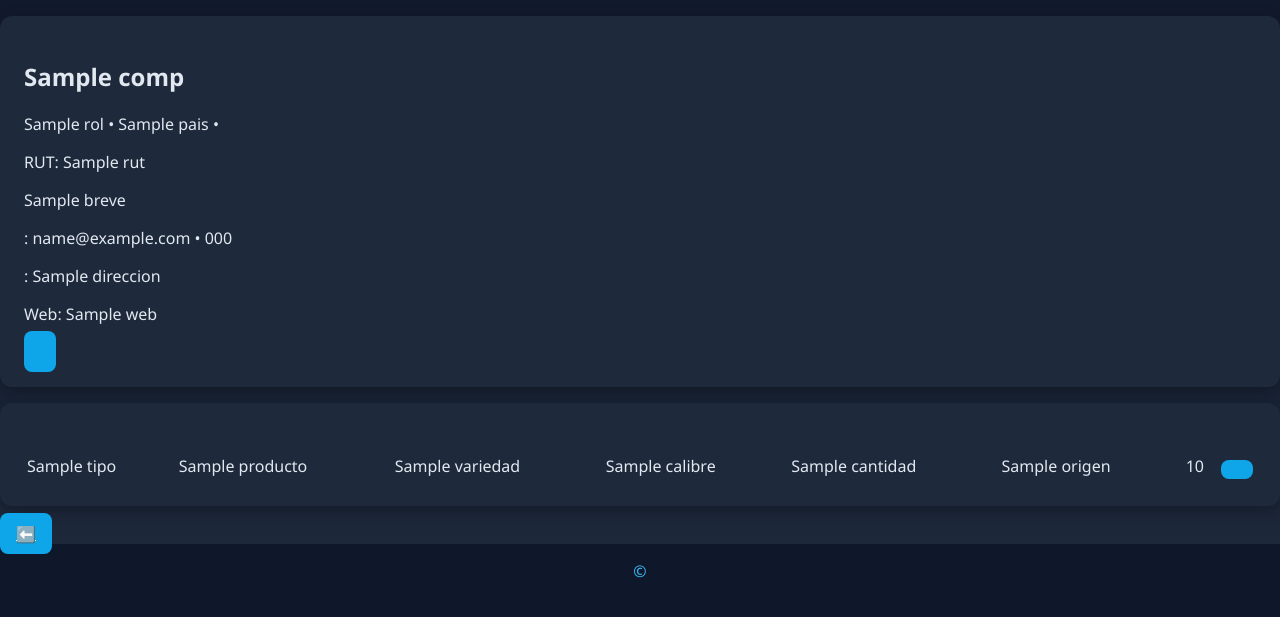
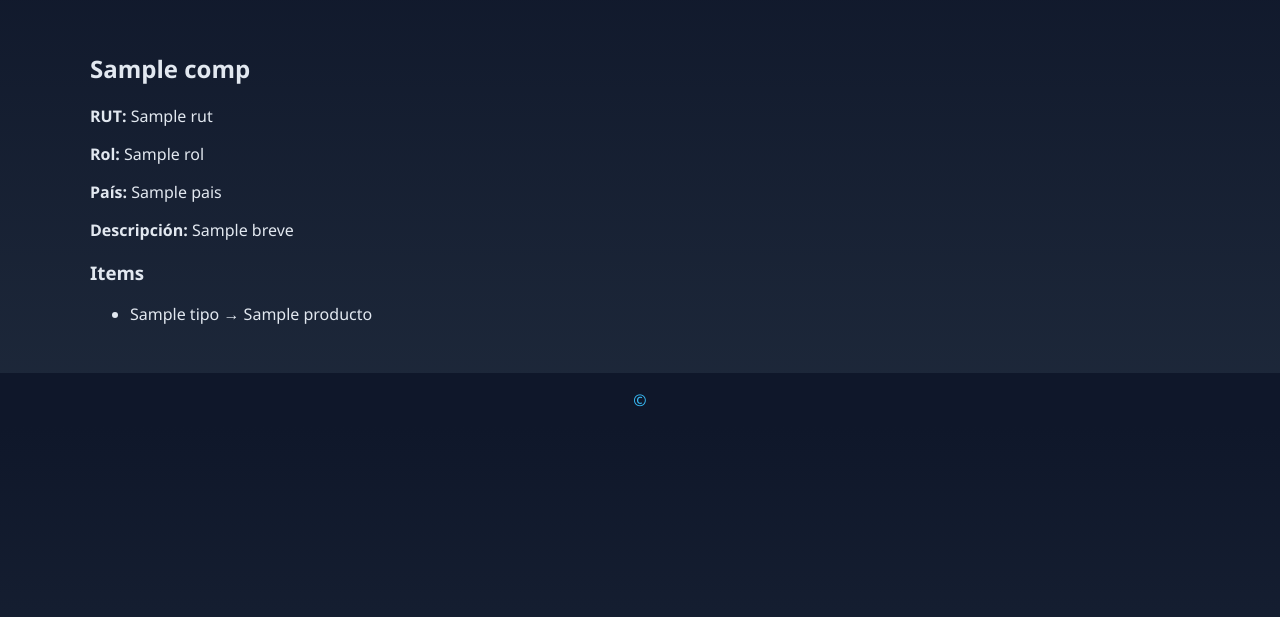
Before and after one commit to crhistopher09ponce04-art/Window-Shopping, a Flask app: template templates/empresa.html in a window 1280 px wide. Shown: the part 78-695 px from the top of the page. Run offline with Flask 3, Linux system fonts and the light colour scheme; the template is opened without the code that fills it: most values are stand-ins (such as "Sample title", 1, 10 or a date in 2020).

Commit message:
Update empresa.html

```diff
--- a/templates/empresa.html
+++ b/templates/empresa.html
@@ -1,92 +1,17 @@
 {% extends "base.html" %}
 {% block content %}
-<div class="card">
-  <h2>{{ comp.nombre if not es_user else comp.empresa }}</h2>
-  <p class="mt-1">
-    <span class="badge">{{ comp.rol }}</span> • {{ comp.pais }}
-    {% if comp.perfil_tipo=='servicios' %}
-      • {{ t("Servicios", "Services", "服務") }}
-    {% else %}
-      • {{ t("Compra/Venta", "Buy/Sell", "買賣") }}
-    {% endif %}
-  </p>
-  <p>RUT: {{ comp.rut or "-" }}</p>
+<div class="container">
+    <h2>{{ comp.nombre }}</h2>
+    <p><b>RUT:</b> {{ comp.rut }}</p>
+    <p><b>Rol:</b> {{ comp.rol }}</p>
+    <p><b>País:</b> {{ comp.pais }}</p>
+    <p><b>Descripción:</b> {{ comp.breve }}</p>
 
-  {% if comp.breve %}
-    <p class="mt-1">{{ comp.breve }}</p>
-  {% else %}
-    <p class="mt-1">{{ comp.descripcion }}</p>
-  {% endif %}
-
-  <div class="mt-2">
-    <p>{{ t("Contacto", "Contact", "聯絡") }}: {{ comp.email or "-" }} • {{ comp.telefono or "-" }}</p>
-    <p>{{ t("Dirección", "Address", "地址") }}: {{ comp.direccion or "-" }}</p>
-    {% if comp.web %}<p>Web: {{ comp.web }}</p>{% endif %}
-  </div>
-
-  <div class="mt-2">
-    <a class="btn btn-secondary" href="{{ url_for('ayuda') }}">{{ t("Enviar mensaje", "Send message", "發送訊息") }}</a>
-  </div>
+    <h3>Items</h3>
+    <ul>
+        {% for item in comp.items %}
+            <li>{{ item.tipo|capitalize }} → {{ item.get("producto", item.get("servicio")) }}</li>
+        {% endfor %}
+    </ul>
 </div>
-
-{% if comp.items and comp.items|length>0 %}
-  <div class="card">
-    <h3>{{ t("Detalles", "Details", "明細") }}</h3>
-    <table class="table mt-2">
-      <thead>
-        <tr>
-          {% if comp.perfil_tipo=='servicios' %}
-            <th>{{ t("Servicio", "Service", "服務") }}</th>
-            <th>{{ t("Capacidad", "Capacity", "容量") }}</th>
-            <th>{{ t("Ubicación", "Location", "位置") }}</th>
-            <th></th>
-          {% else %}
-            <th>{{ t("Tipo", "Type", "類型") }}</th>
-            <th>{{ t("Producto", "Product", "產品") }}</th>
-            <th>{{ t("Variedad", "Variety", "品種") }}</th>
-            <th>{{ t("Calibre", "Size", "規格") }}</th>
-            <th>{{ t("Cantidad", "Quantity", "數量") }}</th>
-            <th>{{ t("Origen", "Origin", "產地") }}</th>
-            <th>{{ t("Precio", "Price", "價格") }}</th>
-            <th></th>
-          {% endif %}
-        </tr>
-      </thead>
-      <tbody>
-        {% for it in comp.items %}
-        <tr>
-          {% if comp.perfil_tipo=='servicios' %}
-            <td>{{ it.servicio }}</td>
-            <td>{{ it.capacidad }}</td>
-            <td>{{ it.ubicacion }}</td>
-          {% else %}
-            <td>{{ it.tipo }}</td>
-            <td>{{ it.producto }}</td>
-            <td>{{ it.variedad or '-' }}</td>
-            <td>{{ it.calibre or '-' }}</td>
-            <td>{{ it.cantidad }}</td>
-            <td>{{ it.origen }}</td>
-            <td>{{ it.precio or '-' }}</td>
-          {% endif %}
-          <td style="width:1%;white-space:nowrap;">
-            <form method="POST" action="{{ url_for('cart_add') }}">
-              <input type="hidden" name="empresa" value="{{ comp.nombre if not es_user else comp.empresa }}">
-              {% if comp.perfil_tipo=='servicios' %}
-                <input type="hidden" name="servicio" value="{{ it.servicio }}">
-                <input type="hidden" name="tipo" value="servicio">
-              {% else %}
-                <input type="hidden" name="producto" value="{{ it.producto }}">
-                <input type="hidden" name="tipo" value="{{ it.tipo }}">
-              {% endif %}
-              <button type="submit" class="btn">{{ t("Agregar", "Add", "加入") }}</button>
-            </form>
-          </td>
-        </tr>
-        {% endfor %}
-      </tbody>
-    </table>
-  </div>
-{% endif %}
-
-<a class="btn mt-2" href="{{ url_for('dashboard') }}">⬅️ {{ t("Volver", "Back", "返回") }}</a>
 {% endblock %}
```
